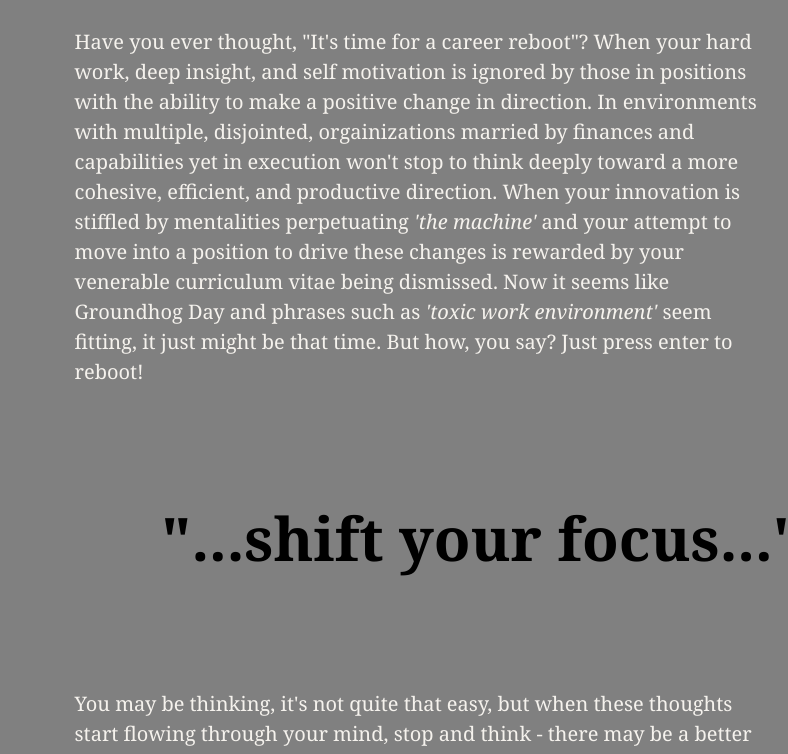
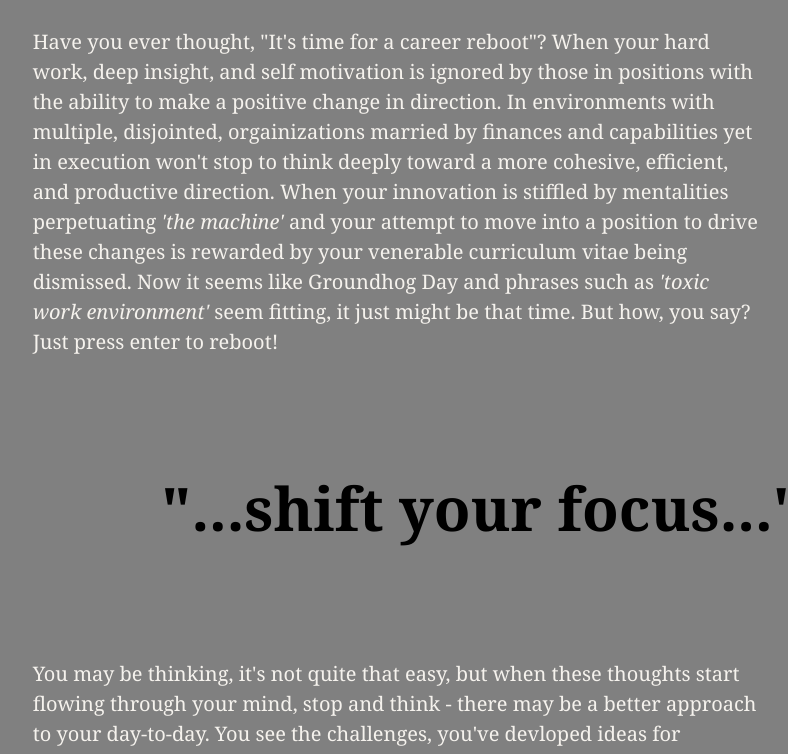
Before and after one commit to robrides/robrides.github.io, a website: page index.html in a window 1280 px wide. Shown: the part 445-1199 px from the top of the page, without its empty margins (158-946 px from the left). Drawn offline with Linux system fonts and the light colour scheme.

Commit message:
index update

```diff
--- a/index.html
+++ b/index.html
@@ -157,7 +157,7 @@
       max-width: 1500px;
       margin: 100px auto;
       grid-gap: 10px 50px;
-      grid-template-columns: 3fr 12fr 5fr;
+      grid-template-columns: 2fr 12fr 5fr;
     }
 
     .post>* {
```
